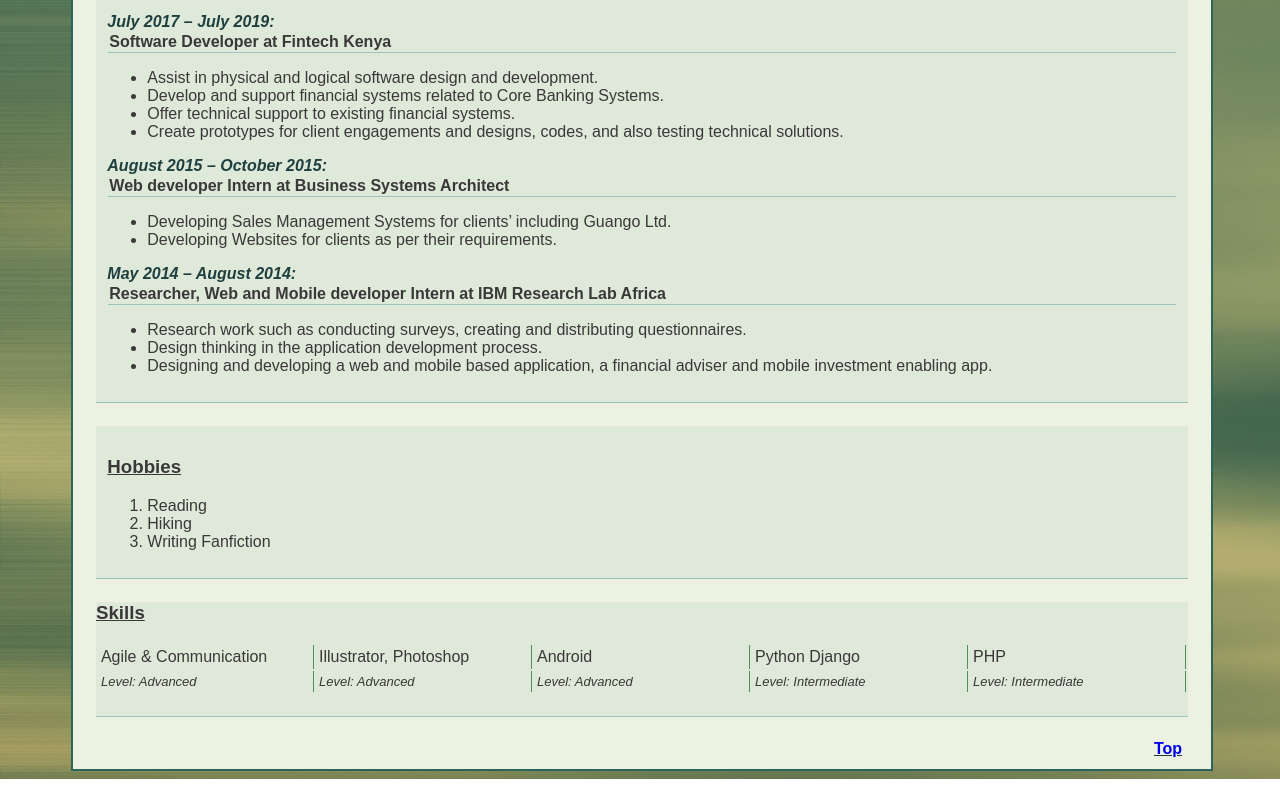
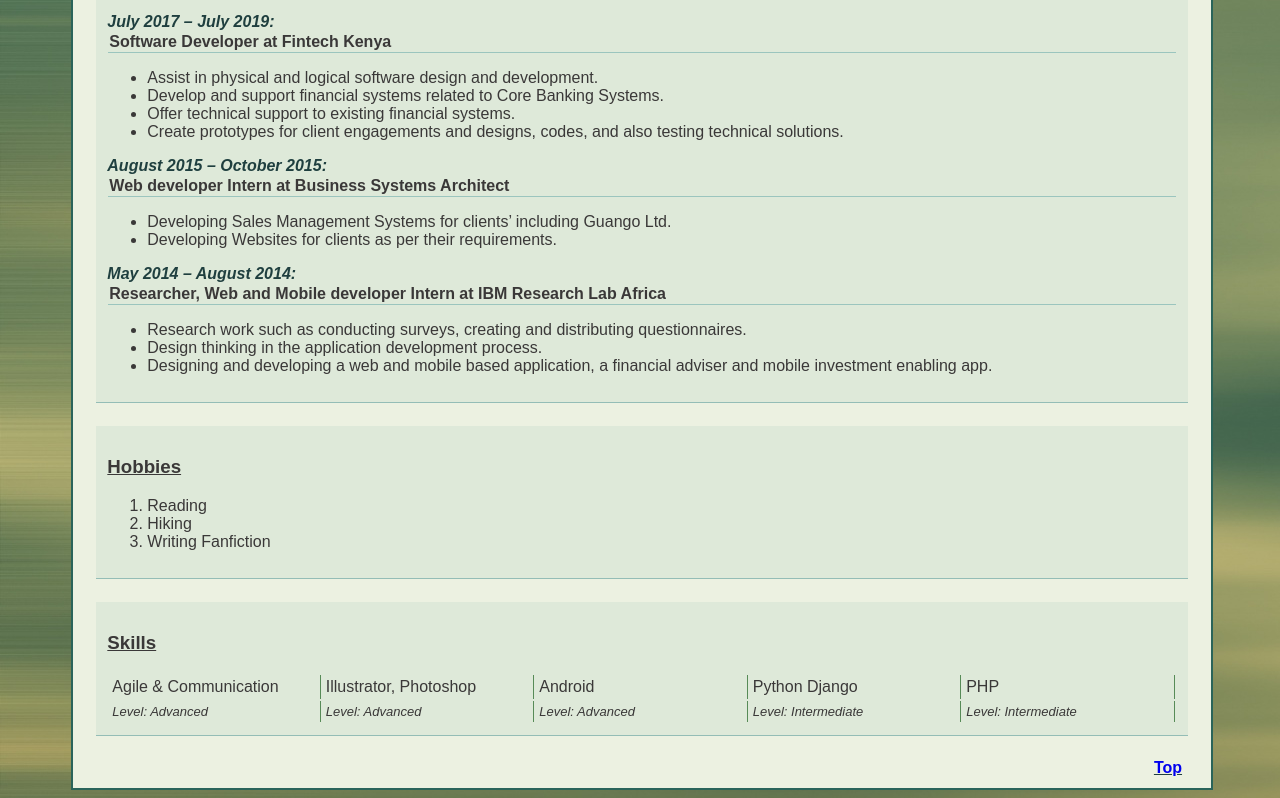
Before and after one commit to WGathagu/Portfolio, a plain HTML site: page index.html in a window 1280 px wide. Shown: the part 993-1791 px from the top of the page. Drawn offline with Linux system fonts and the light colour scheme.

Commit message:
change margin for Skills section

```diff
--- a/index.html
+++ b/index.html
@@ -123,7 +123,7 @@
                 <li>Writing Fanfiction</li>
             </ol>
         </section>
-        <section id="two">
+        <section class="one">
             <h3 id="hobbies">Skills</h3>
                 <table>
                     <tr>
```
